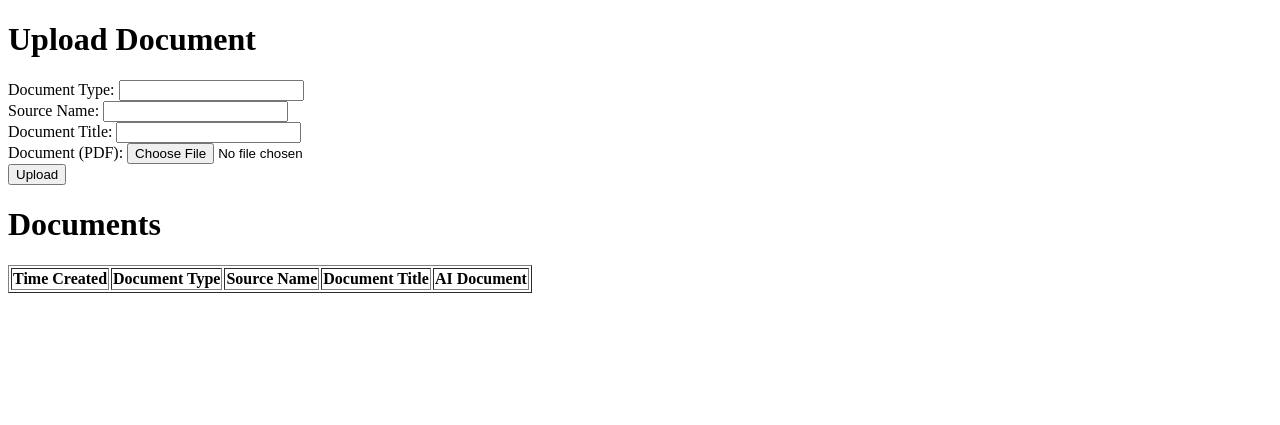
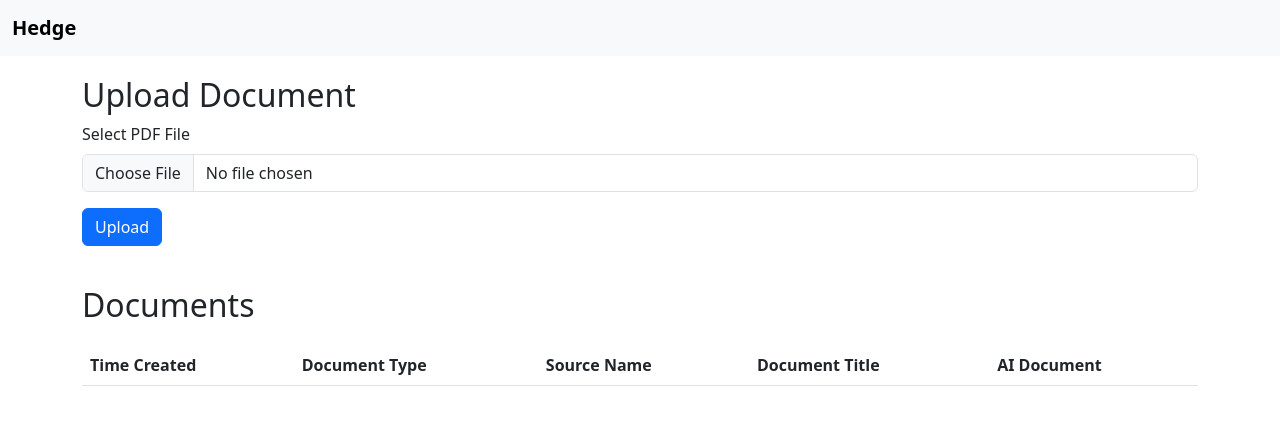
Before and after one commit to willvanvuuren/Hedge-Website, a Flask app: page /dashboard in a window 1280 px wide. Shown: the top 425 px of the page. Run offline with Flask 3, Linux system fonts and the light colour scheme; the visitor is signed in with stand-in values (Sample User, id 1); lists and menus that the app fills with data are empty.

Commit message:
fuck moses

```diff
--- a/hedge-mvp/app.py
+++ b/hedge-mvp/app.py
@@ -1,27 +1,30 @@
 from flask import Flask, request, redirect, session, render_template
 from flask_sqlalchemy import SQLAlchemy
+from PyPDF2 import PdfReader
+import requests
 from functools import wraps
 
-from PyPDF2 import PdfReader
-import requests
-
+# Initialize Flask app and database
 app = Flask(__name__)
 app.config['SQLALCHEMY_DATABASE_URI'] = 'sqlite:///hedge.db'
-app.config['SECRET_KEY'] = 'your-secret-key'  # For session management
+app.config['SECRET_KEY'] = 'hedge'
 db = SQLAlchemy(app)
 
+# Define the Document model
 class Document(db.Model):
     id = db.Column(db.Integer, primary_key=True)
     time_created = db.Column(db.DateTime, default=db.func.current_timestamp())
     document_type = db.Column(db.String(50))
     source_name = db.Column(db.String(100))
     document_title = db.Column(db.String(200))
-    document_content = db.Column(db.Text)  # Original PDF text
-    ai_content = db.Column(db.Text)  # AI-generated content
+    document_content = db.Column(db.Text)
+    ai_content = db.Column(db.Text)
 
+# Create the database tables
 with app.app_context():
     db.create_all()
 
+# Login decorator
 def login_required(f):
     @wraps(f)
     def decorated_function(*args, **kwargs):
@@ -30,6 +33,7 @@ def login_required(f):
         return f(*args, **kwargs)
     return decorated_function
 
+# Login routes
 @app.route('/')
 def index():
     return render_template('index.html')
@@ -43,12 +47,10 @@ def login():
         return redirect('/dashboard')
     return 'Invalid credentials'
 
+# Upload route
 @app.route('/upload', methods=['POST'])
 @login_required
 def upload():
-    document_type = request.form['document_type']
-    source_name = request.form['source_name']
-    document_title = request.form['document_title']
     pdf_file = request.files['document']
 
     # Extract text from PDF
@@ -57,25 +59,46 @@ def upload():
     for page in reader.pages:
         document_content += page.extract_text() or ""
 
-    # Analyze with xAI API
-    api_key = "xai-zTJHU64V5QFQlccXcJt4CKfEHPwQ7mKiPUGCsQxK6fUabOWp1KaEvDTn5bnDeK7X1oe5wqVXImYCZArc"
+    # Generate metadata with xAI API
+    api_key = "your-xai-api-key-here"  # Replace with your actual API key
     headers = {
         "Content-Type": "application/json",
         "Authorization": f"Bearer {api_key}"
     }
+    metadata_prompt = "Based on the following document, provide a document type, source name, and title in the format: 'Type: [type]\nSource: [source]\nTitle: [title]'"
     data = {
         "messages": [
-            {"role": "system", "content": "Extract market-moving or primary source information and provide relevant context."},
+            {"role": "system", "content": metadata_prompt},
             {"role": "user", "content": document_content}
         ],
         "model": "grok-2-latest",
-        "stream": false,
+        "stream": False,
+        "temperature": 0
+    }
+    response = requests.post("https://api.x.ai/v1/chat/completions", headers=headers, json=data)
+    metadata_response = response.json()['choices'][0]['message']['content']
+
+    # Parse metadata
+    lines = metadata_response.split('\n')
+    document_type = lines[0].split(': ')[1]
+    source_name = lines[1].split(': ')[1]
+    document_title = lines[2].split(': ')[1]
+
+    # Analyze content with xAI API (optional AI analysis)
+    analysis_prompt = "Extract market-moving or primary source information and provide relevant context."
+    data = {
+        "messages": [
+            {"role": "system", "content": analysis_prompt},
+            {"role": "user", "content": document_content}
+        ],
+        "model": "grok-2-latest",
+        "stream": False,
         "temperature": 0
     }
     response = requests.post("https://api.x.ai/v1/chat/completions", headers=headers, json=data)
     ai_content = response.json()['choices'][0]['message']['content']
 
-    # Save to database
+    # Save to database (assuming a Document model exists)
     new_doc = Document(
         document_type=document_type,
         source_name=source_name,
@@ -88,12 +111,14 @@ def upload():
 
     return redirect('/dashboard')
 
+# Dashboard route
 @app.route('/dashboard')
 @login_required
 def dashboard():
     documents = Document.query.all()
     return render_template('dashboard.html', documents=documents)
 
+# Routes to view content (THIS GOES HERE)
 @app.route('/view_original/<int:id>')
 @login_required
 def view_original(id):
@@ -105,3 +130,7 @@ def view_original(id):
 def view_ai(id):
     doc = Document.query.get_or_404(id)
     return doc.ai_content
+
+# Run the app (only if this is the main module)
+if __name__ == '__main__':
+    app.run(debug=True)
--- a/hedge-mvp/templates/dashboard.html
+++ b/hedge-mvp/templates/dashboard.html
@@ -2,20 +2,41 @@
 <html lang="en">
 <head>
     <meta charset="UTF-8">
+    <meta name="viewport" content="width=device-width, initial-scale=1.0">
     <title>Dashboard - Hedge</title>
+    <link href="https://cdn.jsdelivr.net/npm/bootstrap@5.3.0/dist/css/bootstrap.min.css" rel="stylesheet">
+    <style>
+        .navbar-brand {
+            font-weight: bold;
+        }
+        .upload-container {
+            margin-top: 20px;
+            margin-bottom: 40px;
+        }
+        .table {
+            margin-top: 20px;
+        }
+    </style>
 </head>
 <body>
-    <h1>Upload Document</h1>
+    <nav class="navbar navbar-light bg-light">
+        <div class="container-fluid">
+            <a class="navbar-brand" href="#">Hedge</a>
+        </div>
+    </nav>
+    <div class="container">
+        <div class="upload-container">
+            <h2>Upload Document</h2>
             <form method="POST" action="/upload" enctype="multipart/form-data">
-        <label>Document Type: <input type="text" name="document_type"></label><br>
-        <label>Source Name: <input type="text" name="source_name"></label><br>
-        <label>Document Title: <input type="text" name="document_title"></label><br>
-        <label>Document (PDF): <input type="file" name="document" accept=".pdf"></label><br>
-        <button type="submit">Upload</button>
+                <div class="mb-3">
+                    <label for="document" class="form-label">Select PDF File</label>
+                    <input type="file" class="form-control" id="document" name="document" accept=".pdf" required>
+                </div>
+                <button type="submit" class="btn btn-primary">Upload</button>
             </form>
-
-    <h1>Documents</h1>
-    <table border="1">
+        </div>
+        <h2>Documents</h2>
+        <table class="table table-striped">
             <thead>
                 <tr>
                     <th>Time Created</th>
@@ -37,5 +58,7 @@
                 {% endfor %}
             </tbody>
         </table>
+    </div>
+    <script src="https://cdn.jsdelivr.net/npm/bootstrap@5.3.0/dist/js/bootstrap.bundle.min.js"></script>
 </body>
 </html>
```
Also changed, not shown: hedge-mvp/templates/index.html (+45 -6 lines). Lines whose indentation alone changed are shown as unchanged.
